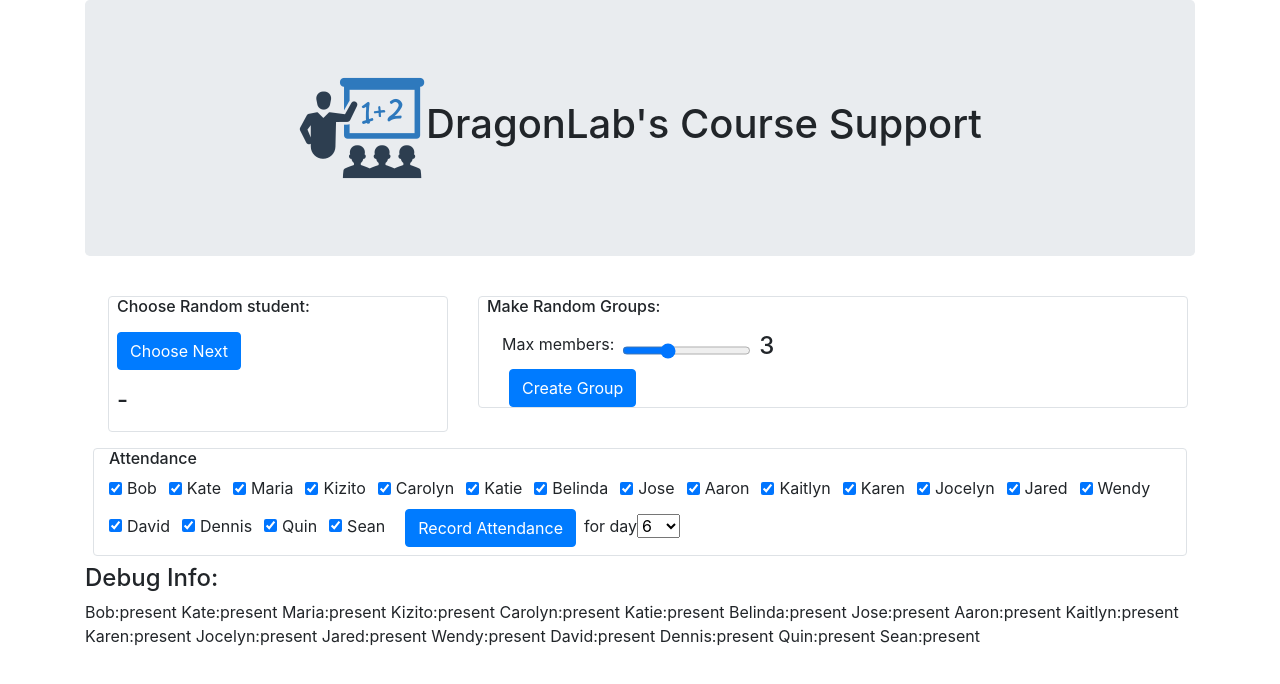
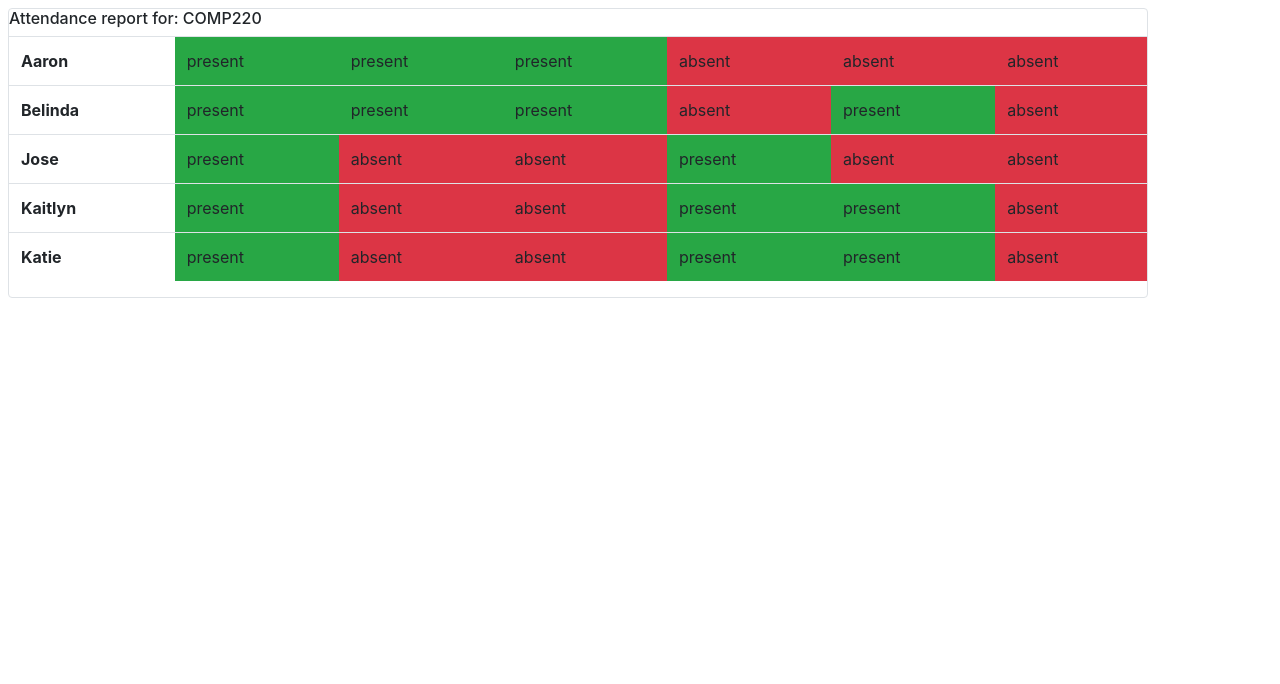
Before and after one commit to tobydragon/course-support, a React (Create React App) app: page / in a window 1280 px wide. Shown: the top 684 px of the page. Built offline with nearby package versions, Linux system fonts and the light colour scheme.

Commit message:
Added an attendance report display

```diff
--- a/src/App.js
+++ b/src/App.js
@@ -5,11 +5,12 @@ import ClassroomDashboardDemo from './test/js/ClassroomDashboardDemo';
 import SingleStudentSelectorDemo from './test/js/SingleStudentSelectorDemo';
 import CourseSupportHeader from './main/js/CourseSupportHeader';
 import CourseSupportDemo from './test/js/CourseSupportDemo';
+import { AttendanceReportDisplayDemo } from './test/js/AttendanceReportDisplayDemo';
 
 const App = () => {
   return (
     <div className="App">
-      <CourseSupportDemo />
+      <AttendanceReportDisplayDemo />
     </div>
   );
 };
--- a/src/main/js/AttendanceReportDisplay.jsx
+++ b/src/main/js/AttendanceReportDisplay.jsx
@@ -1,3 +1,45 @@
+import {Container, ListGroup, ListGroupItem, Row, Table } from "react-bootstrap"
+
+
+const chooseBootstrapClassByStatus = (status) => {
+    if (status === "present"){
+        return "bg-success";
+    }
+    else if (status === "absent"){
+        return "bg-danger";
+    }
+    else {
+        return "bg-light";
+    }
+}
+
+const createAttendanceRow = (studentAttendanceReport) => {
+    return (
+        <tr key={studentAttendanceReport.name}>
+            <th>{studentAttendanceReport.name} </th>
+            {studentAttendanceReport.marks.map( (mark, index) =><td key={index} className={chooseBootstrapClassByStatus(mark.status)}>{mark.status}</td>)}
+        </tr>
+        //<ListGroupItem key={studentAttendanceReport.name}> {studentAttendanceReport.name + ": "+ studentAttendanceReport.marks.map(mark=>mark.status+", ")} </ListGroupItem>
+    );
+}
+
 export const AttendanceReportDisplay = (props) => {
+    return (
 
+        <Container className="border rounded m-2">
+            <Row>
+                <h6> Attendance report for: {props.attendanceCourseReport.courseId}</h6>
+            </Row>
+            <Row>
+                <Table>
+                    <tbody>
+                        {props.attendanceCourseReport.studentReports.map((studentReport) =>(createAttendanceRow(studentReport)))}
+                    </tbody>
+                </Table>
+            </Row>
+
+        </Container>
+    );
 }
+
+export default AttendanceReportDisplay;
--- /dev/null
+++ b/src/test/js/AttendanceReportDisplayDemo.js
@@ -0,0 +1,16 @@
+import React from 'react';
+
+import {exampleCourseAttendance} from "./examples/AttendanceCourseReportExample"
+
+import AttendanceReportDisplay from "../../main/js/AttendanceReportDisplay"
+
+
+export const AttendanceReportDisplayDemo = (props) => {
+    return (
+        <div>
+            <AttendanceReportDisplay attendanceCourseReport={exampleCourseAttendance} />
+        </div>
+    );
+};
+
+export default AttendanceReportDisplayDemo;
```
